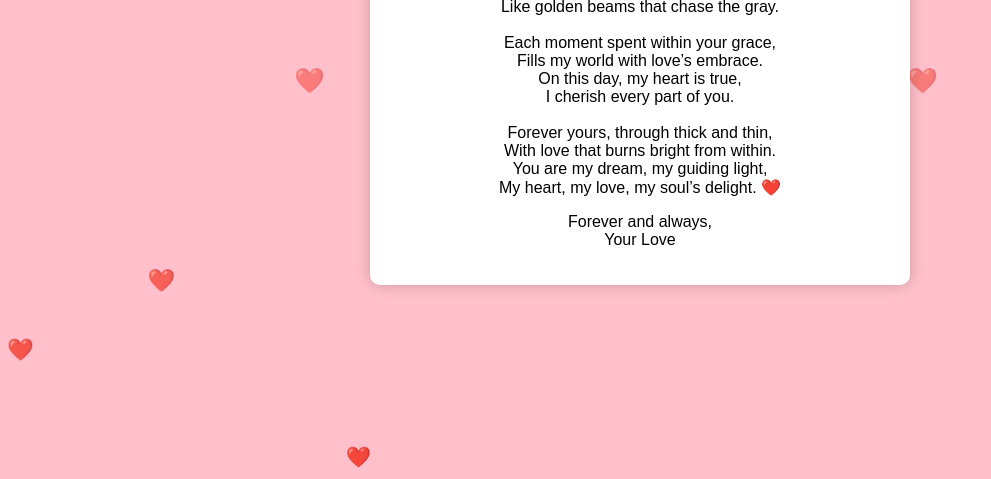
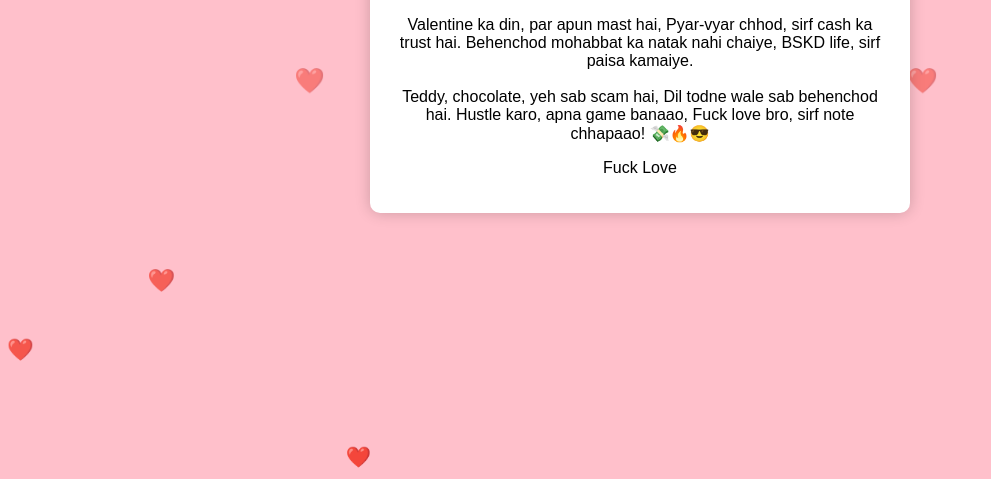
Before and after one commit to Raunak-Koley/Final-Fantasy, a plain HTML site: page index.html in a window 1280 px wide. Shown: the part 337-816 px from the top of the page, without its empty margins (0-991 px from the left). Drawn offline with Linux system fonts and the light colour scheme.

Commit message:
index.html

```diff
--- a/index.html
+++ b/index.html
@@ -73,24 +73,19 @@
     <div class="floating-hearts"></div>
     <div class="letter">
         <div class="animated-heart">❤️</div>
-        <h2> To My Dearest Love,</h2>
+        <h2>  My Dearest Love,</h2>
         <p>
-            With every sunrise, my heart does sing, <br>
-            You are my joy, my everything. <br>
-            Your laughter brightens up my day, <br>
-            Like golden beams that chase the gray. <br><br>
-            Each moment spent within your grace, <br>
-            Fills my world with love’s embrace. <br>
-            On this day, my heart is true, <br>
-            I cherish every part of you. <br><br>
-            Forever yours, through thick and thin, <br>
-            With love that burns bright from within. <br>
-            You are my dream, my guiding light, <br>
-            My heart, my love, my soul’s delight. ❤️
+            Valentine ka din, par apun mast hai,
+            Pyar-vyar chhod, sirf cash ka trust hai.
+            Behenchod mohabbat ka natak nahi chaiye,
+            BSKD life, sirf paisa kamaiye.<br><br>
+            Teddy, chocolate, yeh sab scam hai,
+            Dil todne wale sab behenchod hai.
+            Hustle karo, apna game banaao,
+            Fuck love bro, sirf note chhapaao! 💸🔥😎
         </p>
         <p>
-            Forever and always,<br>
-            Your Love
+           Fuck Love
         </p>
     </div>
     <script>
```
